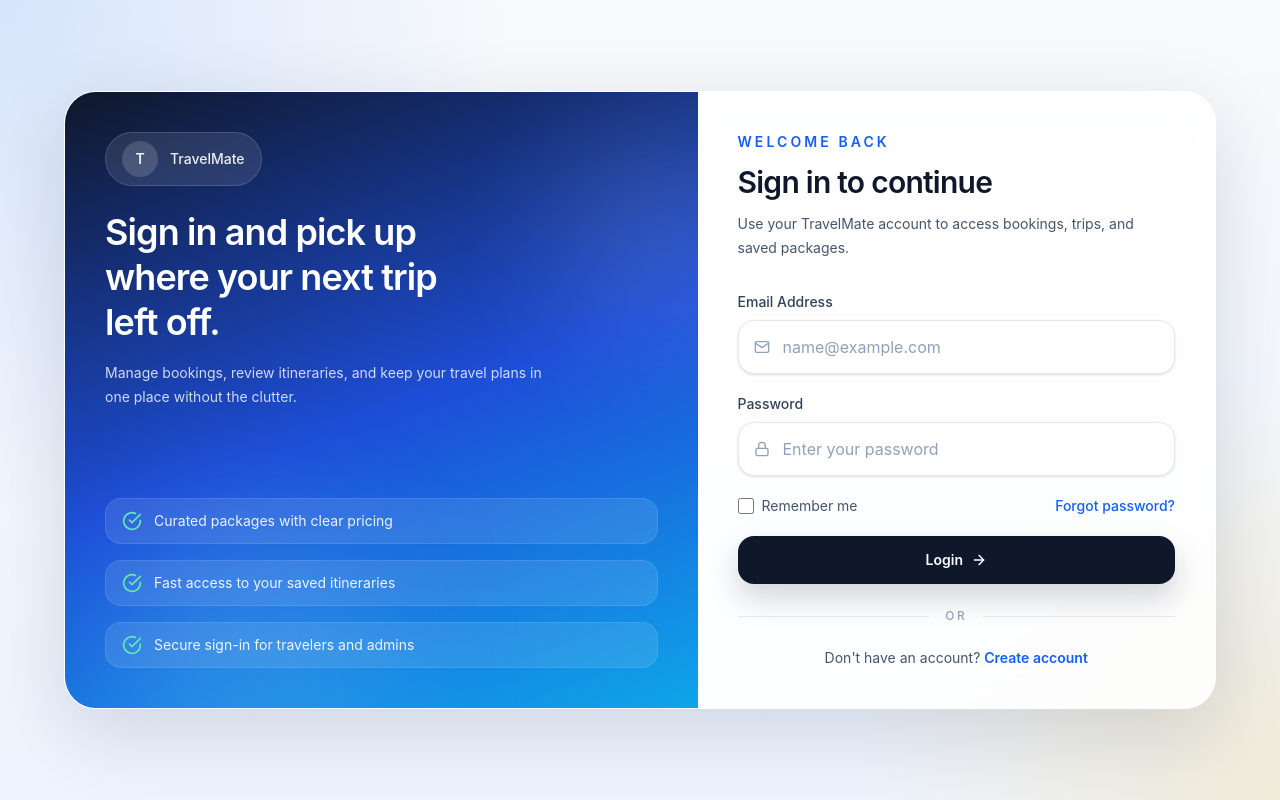
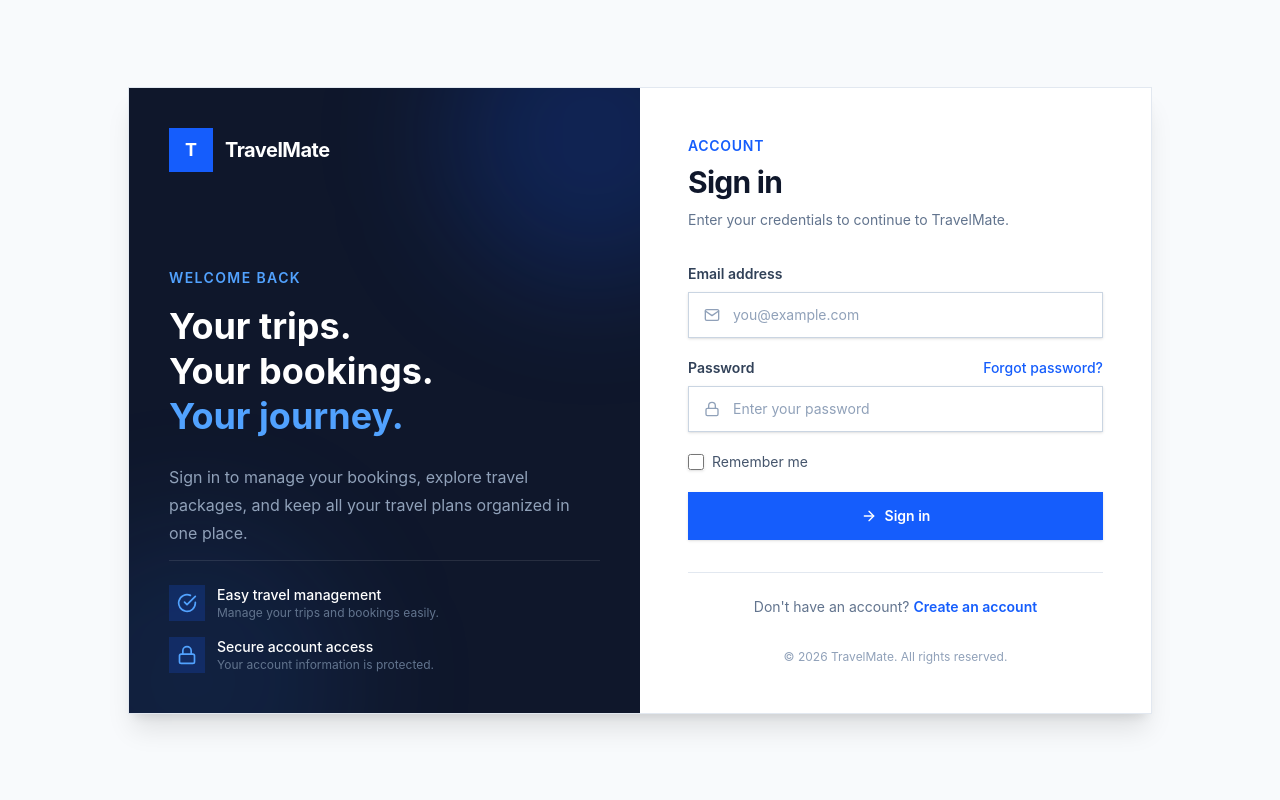
Before and after one commit to buddhamagar-09/TravelMate, a React (Vite) app: page /login in a window 1280 px wide. Built offline with nearby package versions, Linux system fonts and the light colour scheme.

Commit message:
login page layout and design changed

```diff
--- a/src/components/frontend/Login.jsx
+++ b/src/components/frontend/Login.jsx
@@ -1,3 +1,4 @@
+
 import React, { useState } from "react";
 import { Link, useNavigate, useLocation } from "react-router-dom";
 import api from "../../api/axios";
@@ -7,13 +8,13 @@ import { toast } from "react-hot-toast";
 function Login() {
   const navigate = useNavigate();
   const location = useLocation();
+
   const [email, setEmail] = useState("");
   const [password, setPassword] = useState("");
   const [loading, setLoading] = useState(false);
 
   const handleLogin = async (e) => {
     e.preventDefault();
-
     setLoading(true);
 
     try {
@@ -21,24 +22,26 @@ function Login() {
         email,
         password,
       });
+
       console.log(response.data);
+
       localStorage.setItem("token", response.data.token);
       localStorage.setItem("user", JSON.stringify(response.data.user));
       localStorage.setItem("user_id", response.data.user.id);
+
       toast.success("Login successful!");
 
       if (response.data.user.usertype === "admin") {
         navigate("/admin/");
       } else {
         const redirect = location.state?.redirectTo || "/";
-
         navigate(redirect);
       }
     } catch (err) {
       console.log(err.response?.data);
 
       toast.error(
-        err.response?.data?.message || "Login failed. Please try again.",
+        err.response?.data?.message || "Login failed. Please try again."
       );
     } finally {
       setLoading(false);
@@ -46,152 +49,303 @@ function Login() {
   };
 
   return (
-    <div className="min-h-screen overflow-hidden bg-[radial-gradient(circle_at_top_left,rgba(59,130,246,0.18),transparent_34%),radial-gradient(circle_at_bottom_right,rgba(251,191,36,0.18),transparent_28%),linear-gradient(180deg,#f8fafc_0%,#eef4ff_100%)] px-4 py-8 transition-colors duration-300 dark:bg-[radial-gradient(circle_at_top_left,_rgba(59,130,246,0.18),_transparent_34%),radial-gradient(circle_at_bottom_right,_rgba(15,23,42,0.35),_transparent_30%),linear-gradient(180deg,_#020617_0%,_#0f172a_100%)] sm:px-6 lg:px-8">
-      <div className="mx-auto flex min-h-[calc(100vh-4rem)] w-full max-w-6xl items-center justify-center">
-        <div className="grid w-full overflow-hidden rounded-4xl border border-white/60 bg-white/85 shadow-[0_24px_80px_rgba(15,23,42,0.14)] backdrop-blur-xl dark:border-slate-700/60 dark:bg-slate-900/80 lg:grid-cols-[1.1fr_0.9fr]">
-          <div className="relative hidden flex-col justify-between overflow-hidden bg-[linear-gradient(160deg,#0f172a_0%,#1d4ed8_52%,#0ea5e9_100%)] p-10 text-white lg:flex">
-            <div className="absolute -right-20 top-8 h-56 w-56 rounded-full bg-white/10 blur-3xl" />
-            <div className="absolute -bottom-24 left-10 h-72 w-72 rounded-full bg-sky-300/20 blur-3xl" />
+    <div className="min-h-screen bg-[#f8fafc] text-slate-900">
+      <div className="flex min-h-screen items-center justify-center px-4 py-10 sm:px-6">
+        <div className="w-full max-w-5xl">
+
+          {/* Main Login Container */}
+          <div className="grid overflow-hidden border border-slate-200 bg-white shadow-xl lg:grid-cols-2">
+
+
+            {/* LEFT SIDE */}
+
+
+            <div className="relative hidden overflow-hidden bg-slate-900 p-10 lg:flex lg:flex-col lg:justify-between">
+
+              {/* Decorative Background */}
+              <div className="absolute -right-24 -top-24 h-72 w-72 rounded-full bg-blue-600/20 blur-3xl" />
+
+              <div className="absolute -bottom-32 -left-24 h-80 w-80 rounded-full bg-blue-500/10 blur-3xl" />
+
               <div className="relative z-10">
-              <div className="mb-6 inline-flex items-center gap-3 rounded-full border border-white/15 bg-white/10 px-4 py-2 text-sm font-medium text-white/90">
-                <span className="flex h-9 w-9 items-center justify-center rounded-full bg-white/15 font-semibold">
+
+                {/* Logo */}
+                <Link
+                  to="/"
+                  className="inline-flex items-center gap-3"
+                >
+                  <span className="flex h-11 w-11 items-center justify-center bg-blue-600 text-lg font-bold text-white">
                     T
                   </span>
+
+                  <span className="text-xl font-bold tracking-tight text-white">
                     TravelMate
-              </div>
+                  </span>
+                </Link>
 
-              <h1 className="max-w-sm text-4xl font-semibold leading-tight tracking-tight text-white">
-                Sign in and pick up where your next trip left off.
+                {/* Welcome Text */}
+                <div className="mt-24 max-w-md">
+
+                  <p className="mb-4 text-sm font-semibold uppercase tracking-widest text-blue-400">
+                    Welcome back
+                  </p>
+
+                  <h1 className="text-4xl font-bold leading-tight text-white">
+                    Your trips.
+                    <br />
+                    Your bookings.
+                    <br />
+                    <span className="text-blue-400">
+                      Your journey.
+                    </span>
                   </h1>
 
-              <p className="mt-4 max-w-md text-sm leading-6 text-slate-100/85">
-                Manage bookings, review itineraries, and keep your travel plans
-                in one place without the clutter.
+                  <p className="mt-6 text-base leading-7 text-slate-400">
+                    Sign in to manage your bookings, explore travel packages,
+                    and keep all your travel plans organized in one place.
                   </p>
-            </div>
 
-            <div className="relative z-10 space-y-4">
-              {[
-                "Curated packages with clear pricing",
-                "Fast access to your saved itineraries",
-                "Secure sign-in for travelers and admins",
-              ].map((item) => (
-                <div
-                  key={item}
-                  className="flex items-center gap-3 rounded-2xl border border-white/10 bg-white/10 px-4 py-3 text-sm text-white/90"
-                >
-                  <FiCheckCircle className="h-5 w-5 shrink-0 text-emerald-300" />
-                  <span>{item}</span>
-                </div>
-              ))}
                 </div>
               </div>
 
-          <div className="p-6 sm:p-8 lg:p-10">
-            <div className="mx-auto flex max-w-md flex-col">
-              <div className="mb-8 lg:hidden">
-                <div className="inline-flex items-center gap-3 rounded-full border border-blue-100 bg-blue-50 px-4 py-2 text-sm font-medium text-blue-700 dark:border-slate-700 dark:bg-slate-800 dark:text-blue-200">
-                  <span className="flex h-9 w-9 items-center justify-center rounded-full bg-blue-600 text-white font-semibold shadow-md">
-                    T
-                  </span>
-                  TravelMate
+              {/* Security Information */}
+              <div className="relative z-10 border-t border-white/10 pt-6">
+
+                <div className="space-y-4">
+
+                  <div className="flex items-center gap-3">
+                    <div className="flex h-9 w-9 items-center justify-center bg-blue-600/20 text-blue-400">
+                      <FiCheckCircle className="h-5 w-5" />
+                    </div>
+
+                    <div>
+                      <p className="text-sm font-medium text-white">
+                        Easy travel management
+                      </p>
+
+                      <p className="text-xs text-slate-500">
+                        Manage your trips and bookings easily.
+                      </p>
                     </div>
                   </div>
 
-              <div className="mb-8">
-                <p className="text-sm font-semibold uppercase tracking-[0.22em] text-blue-600 dark:text-blue-300">
-                  Welcome back
+                  <div className="flex items-center gap-3">
+                    <div className="flex h-9 w-9 items-center justify-center bg-blue-600/20 text-blue-400">
+                      <FiLock className="h-5 w-5" />
+                    </div>
+
+                    <div>
+                      <p className="text-sm font-medium text-white">
+                        Secure account access
                       </p>
-                <h2 className="mt-3 text-3xl font-semibold tracking-tight text-slate-900 dark:text-white">
-                  Sign in to continue
-                </h2>
-                <p className="mt-3 text-sm leading-6 text-slate-600 dark:text-slate-300">
-                  Use your TravelMate account to access bookings, trips, and
-                  saved packages.
+
+                      <p className="text-xs text-slate-500">
+                        Your account information is protected.
                       </p>
                     </div>
+                  </div>
 
-              <form className="space-y-5" onSubmit={handleLogin}>
+                </div>
+
+              </div>
+            </div>
+
+
+            {/* RIGHT SIDE */}
+
+
+            <div className="flex items-center bg-white p-6 sm:p-10 lg:p-12">
+
+              <div className="mx-auto w-full max-w-md">
+
+                {/* Mobile Logo */}
+                <div className="mb-10 lg:hidden">
+
+                  <Link
+                    to="/"
+                    className="inline-flex items-center gap-3"
+                  >
+                    <span className="flex h-11 w-11 items-center justify-center bg-blue-600 text-lg font-bold text-white">
+                      T
+                    </span>
+
+                    <span className="text-xl font-bold text-slate-900">
+                      TravelMate
+                    </span>
+                  </Link>
+
+                </div>
+
+                {/* Header */}
                 <div>
-                  <label className="mb-2 block text-sm font-medium text-slate-700 dark:text-slate-300">
-                    Email Address
+
+                  <p className="text-sm font-semibold uppercase tracking-wider text-blue-600">
+                    Account
+                  </p>
+
+                  <h2 className="mt-2 text-3xl font-bold tracking-tight text-slate-900">
+                    Sign in
+                  </h2>
+
+                  <p className="mt-2 text-sm leading-6 text-slate-500">
+                    Enter your credentials to continue to TravelMate.
+                  </p>
+
+                </div>
+
+
+                {/* LOGIN FORM */}
+
+
+                <form
+                  className="mt-8 space-y-5"
+                  onSubmit={handleLogin}
+                >
+
+                  {/* EMAIL */}
+                  <div>
+
+                    <label
+                      htmlFor="email"
+                      className="block text-sm font-semibold text-slate-700"
+                    >
+                      Email address
                     </label>
-                  <div className="relative">
-                    <FiMail className="pointer-events-none absolute left-4 top-1/2 h-4 w-4 -translate-y-1/2 text-slate-400" />
+
+                    <div className="relative mt-2">
+
+                      <FiMail
+                        className="pointer-events-none absolute inset-y-0 left-0 my-auto ml-4 h-4 w-4 text-slate-400"
+                      />
+
                       <input
+                        id="email"
                         type="email"
                         value={email}
                         onChange={(e) => setEmail(e.target.value)}
-                      placeholder="name@example.com"
                         required
-                      className="w-full rounded-2xl border border-slate-200 bg-white py-3.5 pl-11 pr-4 text-slate-800 shadow-sm outline-none transition placeholder:text-slate-400 focus:border-blue-500 focus:ring-4 focus:ring-blue-100 dark:border-slate-700 dark:bg-slate-800 dark:text-white dark:focus:border-blue-400 dark:focus:ring-blue-500/20"
+                        autoComplete="username"
+                        placeholder="you@example.com"
+                        className="block w-full border border-slate-300 bg-white py-3 pl-11 pr-4 text-sm text-slate-900 shadow-sm outline-none transition placeholder:text-slate-400 focus:border-blue-600 focus:ring-2 focus:ring-blue-600/15"
                       />
-                  </div>
+
                     </div>
 
-                <div>
-                  <label className="mb-2 block text-sm font-medium text-slate-700 dark:text-slate-300">
-                    Password
-                  </label>
-                  <div className="relative">
-                    <FiLock className="pointer-events-none absolute left-4 top-1/2 h-4 w-4 -translate-y-1/2 text-slate-400" />
-                    <input
-                      type="password"
-                      value={password}
-                      onChange={(e) => setPassword(e.target.value)}
-                      placeholder="Enter your password"
-                      required
-                      className="w-full rounded-2xl border border-slate-200 bg-white py-3.5 pl-11 pr-4 text-slate-800 shadow-sm outline-none transition placeholder:text-slate-400 focus:border-blue-500 focus:ring-4 focus:ring-blue-100 dark:border-slate-700 dark:bg-slate-800 dark:text-white dark:focus:border-blue-400 dark:focus:ring-blue-500/20"
-                    />
-                  </div>
                   </div>
 
-                <div className="flex items-center justify-between gap-4">
-                  <label className="flex items-center gap-2 text-sm text-slate-600 dark:text-slate-300">
-                    <input
-                      type="checkbox"
-                      className="h-4 w-4 rounded border-slate-300 text-blue-600 focus:ring-blue-500 dark:border-slate-600"
-                    />
-                    Remember me
+                  {/* PASSWORD */}
+                  <div>
+
+                    <div className="flex items-center justify-between">
+
+                      <label
+                        htmlFor="password"
+                        className="block text-sm font-semibold text-slate-700"
+                      >
+                        Password
                       </label>
 
                       <button
                         type="button"
-                    className="text-sm font-medium text-blue-600 transition hover:text-blue-700 dark:text-blue-300 dark:hover:text-blue-200"
+                        className="text-sm font-medium text-blue-600 transition hover:text-blue-700 hover:underline"
                       >
                         Forgot password?
                       </button>
+
                     </div>
+
+                    <div className="relative mt-2">
+
+                      <FiLock
+                        className="pointer-events-none absolute inset-y-0 left-0 my-auto ml-4 h-4 w-4 text-slate-400"
+                      />
+
+                      <input
+                        id="password"
+                        type="password"
+                        value={password}
+                        onChange={(e) => setPassword(e.target.value)}
+                        required
+                        autoComplete="current-password"
+                        placeholder="Enter your password"
+                        className="block w-full border border-slate-300 bg-white py-3 pl-11 pr-4 text-sm text-slate-900 shadow-sm outline-none transition placeholder:text-slate-400 focus:border-blue-600 focus:ring-2 focus:ring-blue-600/15"
+                      />
+
+                    </div>
+
+                  </div>
+
+                  {/* REMEMBER ME */}
+                  <div className="flex items-center">
+
+                    <label className="inline-flex cursor-pointer items-center">
+
+                      <input
+                        type="checkbox"
+                        className="h-4 w-4 border-slate-300 text-blue-600 shadow-sm focus:ring-blue-500"
+                      />
+
+                      <span className="ml-2 text-sm text-slate-600">
+                        Remember me
+                      </span>
+
+                    </label>
+
+                  </div>
+
+                  {/* LOGIN BUTTON */}
+                  <div>
 
                     <button
                       type="submit"
                       disabled={loading}
-                  className="inline-flex w-full items-center justify-center gap-2 rounded-2xl bg-slate-900 px-4 py-3.5 text-sm font-semibold text-white shadow-[0_14px_30px_rgba(15,23,42,0.18)] transition hover:-translate-y-0.5 hover:bg-slate-800 disabled:cursor-not-allowed disabled:opacity-70 disabled:hover:translate-y-0 dark:bg-blue-500 dark:hover:bg-blue-400"
+                      className="flex w-full items-center justify-center gap-2 bg-blue-600 px-5 py-3.5 text-sm font-semibold text-white shadow-sm transition duration-200 hover:bg-blue-700 focus:outline-none focus:ring-2 focus:ring-blue-500 focus:ring-offset-2 disabled:cursor-not-allowed disabled:opacity-70"
                     >
-                  {loading ? "Logging in..." : "Login"}
-                  {!loading && <FiArrowRight className="h-4 w-4" />}
+
+                      {loading ? (
+                        "Signing in..."
+                      ) : (
+                        <>
+                          <FiArrowRight className="h-4 w-4" />
+                          Sign in
+                        </>
+                      )}
+
                     </button>
 
-                <div className="flex items-center gap-4 py-1">
-                  <div className="h-px flex-1 bg-slate-200 dark:bg-slate-700" />
-                  <span className="text-xs font-medium uppercase tracking-[0.2em] text-slate-400">
-                    or
-                  </span>
-                  <div className="h-px flex-1 bg-slate-200 dark:bg-slate-700" />
                   </div>
 
-                <p className="text-center text-sm text-slate-600 dark:text-slate-300">
-                  Don&apos;t have an account?{" "}
+                </form>
+
+                {/* REGISTER */}
+                <div className="mt-8 border-t border-slate-200 pt-6 text-center">
+
+                  <p className="text-sm text-slate-500">
+
+                    Don't have an account?{" "}
+
                     <Link
                       to="/signup"
-                    className="font-semibold text-blue-600 transition hover:text-blue-700 dark:text-blue-300 dark:hover:text-blue-200"
+                      className="font-semibold text-blue-600 transition hover:text-blue-700 hover:underline"
                     >
-                    Create account
+                      Create an account
                     </Link>
+
                   </p>
-              </form>
+
                 </div>
+
+                {/* FOOTER */}
+                <p className="mt-8 text-center text-xs text-slate-400">
+                  © {new Date().getFullYear()} TravelMate. All rights reserved.
+                </p>
+
               </div>
+
+            </div>
+
+          </div>
+
         </div>
       </div>
     </div>
```
Lines whose indentation alone changed are shown as unchanged.
